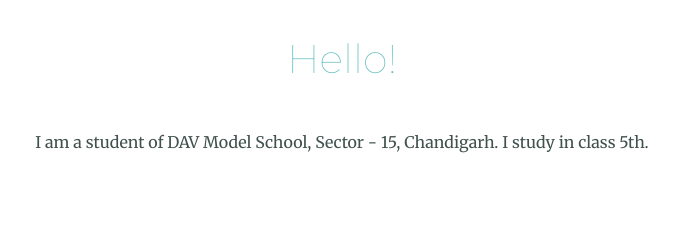
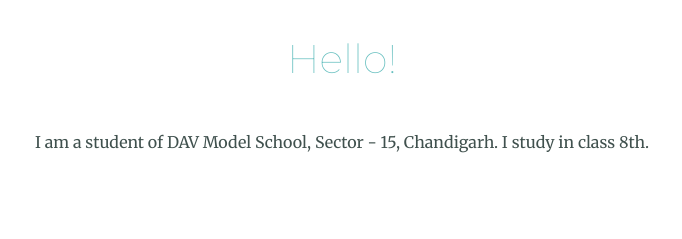
Before and after one commit to pratibhaayanrahul/ayan, a plain HTML site: page index.html in a window 1280 px wide. Shown: the part 1189-1428 px from the top of the page, 298-980 px from the left. Drawn offline with Linux system fonts and the light colour scheme.

Commit message:
Update index.html

```diff
--- a/index.html
+++ b/index.html
@@ -23,7 +23,7 @@
     <div class="profile">
       <img class="profile-image" src="images/ayan_1.jpg" alt="ayan-photo">
       <h2>Hello!</h2>
-      <p class="intro">I am a student of DAV Model School, Sector - 15, Chandigarh. I study in class 5th.</p>
+      <p class="intro">I am a student of DAV Model School, Sector - 15, Chandigarh. I study in class 8th.</p>
     </div>
     <hr>
     <div class="skills">
```
